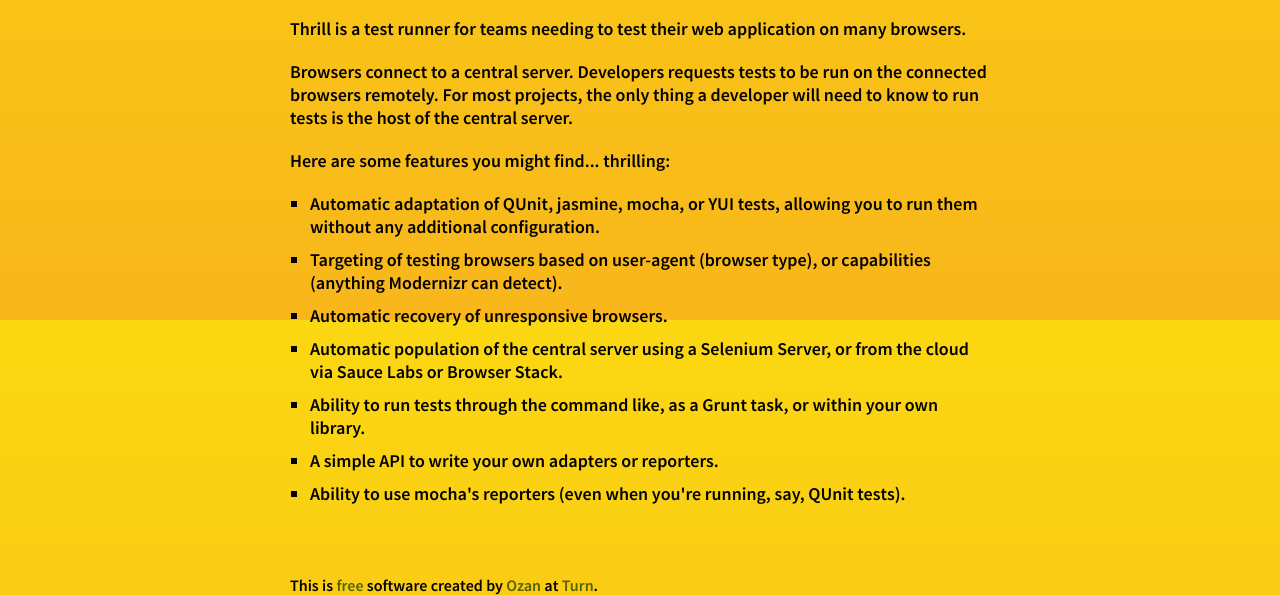
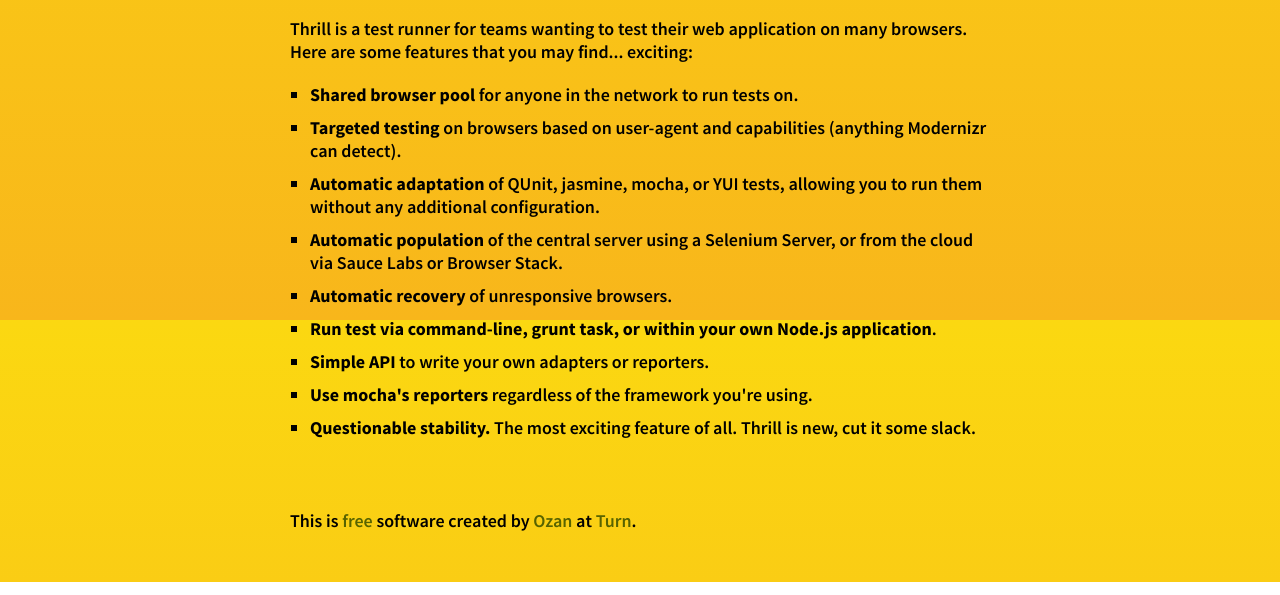
Before and after one commit to unsetbit/thrill, a plain HTML site: page index.html in a window 1280 px wide. Shown: the part 480-1075 px from the top of the page. Drawn offline with Linux system fonts and the light colour scheme; a web font is replaced by a local one.

Commit message:
Hide yo kids, hide yo wives, cuz Thrill is coming.
Signed-off-by: Ozan Turgut <ozanturgut@gmail.com>

```diff
--- a/index.html
+++ b/index.html
@@ -34,22 +34,19 @@
       </div>
       <div id="about">
         <p>
-          Thrill is a test runner for teams needing to test their web application on many browsers.
-        </p>
-        <p>
-          Browsers connect to a central server. Developers requests tests to be run on the connected browsers remotely. For most projects, the only thing a developer will need to know to run tests is the host of the
-          central server.
-        </p>
-        <p>
-          Here are some features you might find... thrilling:
+          Thrill is a test runner for teams wanting to test their web application on many browsers.
+
+          Here are some features that you may find... exciting:
           <ul>
+            <li><b>Shared browser pool</b> for anyone in the network to run tests on.</li>
+            <li><b>Targeted testing</b> on browsers based on user-agent and capabilities (anything Modernizr can detect).</li>
             <li><b>Automatic adaptation</b> of QUnit, jasmine, mocha, or YUI tests, allowing you to run them without any additional configuration.</li>
-            <li>Targeting of testing browsers based on user-agent (browser type), or capabilities (anything Modernizr can detect).</li>
-            <li>Automatic recovery of unresponsive browsers.</li>
-            <li>Automatic population of the central server using a Selenium Server, or from the cloud via Sauce Labs or Browser Stack.</li>
-            <li>Ability to run tests through the command like, as a Grunt task, or within your own library.
-            <li>A simple API to write your own adapters or reporters.</li>
-            <li>Ability to use mocha's reporters (even when you're running, say, QUnit tests).</li>
+            <li><b>Automatic population</b> of the central server using a Selenium Server, or from the cloud via Sauce Labs or Browser Stack.</li>
+            <li><b>Automatic recovery</b> of unresponsive browsers.</li>
+            <li><b>Run test via command-line, grunt task, or within your own Node.js application</b>.</li>
+            <li><b>Simple API</b> to write your own adapters or reporters.</li>
+            <li><b>Use mocha's reporters</b> regardless of the framework you're using.</li>
+            <li><b>Questionable stability.</b> The most exciting feature of all. Thrill is new, cut it some slack.</li>
           </ul>
         </p>
       </div>
--- a/stylesheets/thrill.css
+++ b/stylesheets/thrill.css
@@ -11,6 +11,13 @@
       font-weight: 400;
       src: local('Anton'), url(./anton.woff) format('woff');
     }
+
+@font-face {
+  font-family: 'Source Sans Pro';
+  font-style: normal;
+  font-weight: 700;
+  src: local('Source Sans Pro Bold'), local('SourceSansPro-Bold'), url(./sourcesansprobold.woff) format('woff');
+}
 
   html {
     height: 100%;
@@ -115,7 +122,9 @@
 
   #credit{
     font-family: 'Source Sans Pro', sans-serif;
-    padding-top:50px;
+    padding:50px 0px;
+
+    font-size:18px;
   }
 
   #about{
```
Also changed, not shown: stylesheets/sourcesansprobold.woff (added).
